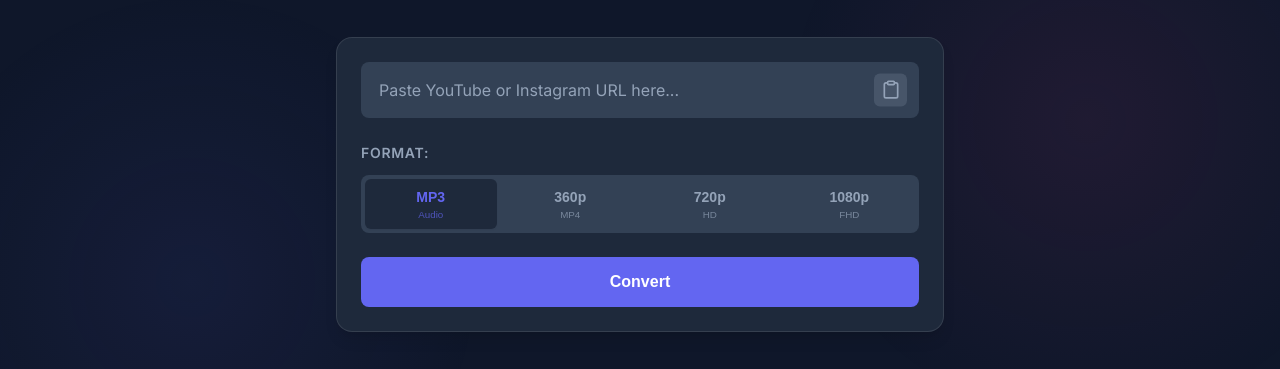
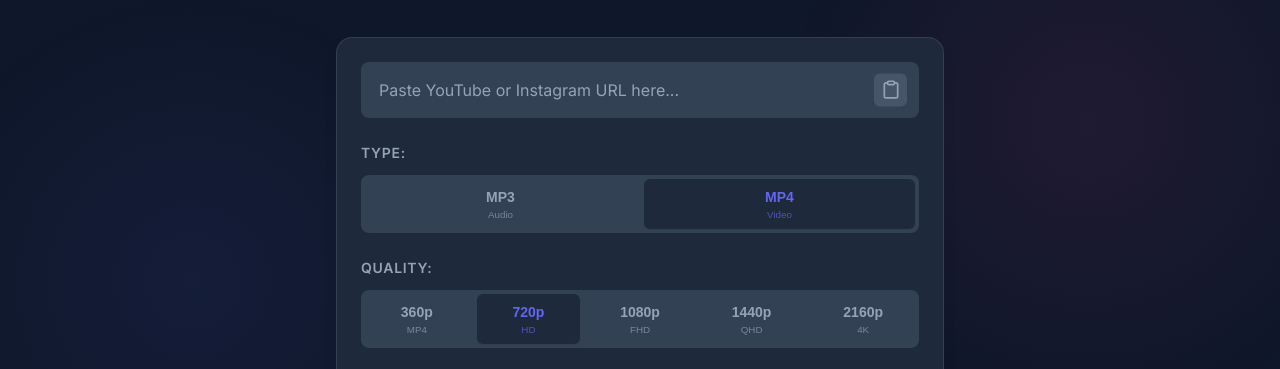
Before and after one commit to MTCodes01/Reelo, a plain HTML site: page frontend/index.html in a window 1280 px wide. Shown: the part 119-488 px from the top of the page. Drawn offline with Linux system fonts and the light colour scheme.

Commit message:
feat: Implement the initial HTML structure for the YT & Insta Converter frontend.

```diff
--- a/frontend/index.html
+++ b/frontend/index.html
@@ -42,23 +42,55 @@
                 </div>
 
                 <div class="format-selector">
-                    <label class="format-label">Format:</label>
-                    <div class="format-buttons">
-                        <button class="format-btn active" data-format="mp3">
+                    <label class="format-label">Type:</label>
+                    <div class="format-buttons" style="display: flex;">
+                        <button class="format-btn" data-format="audio" style="flex: 1;">
                             MP3
                             <span style="font-size: 0.7em; font-weight: 400; opacity: 0.7">Audio</span>
                         </button>
-                        <button class="format-btn" data-format="mp4-360">
+                        <button class="format-btn active" data-format="video" style="flex: 1;">
+                            MP4
+                            <span style="font-size: 0.7em; font-weight: 400; opacity: 0.7">Video</span>
+                        </button>
+                    </div>
+                </div>
+
+                <div class="format-selector hidden" id="audio-formats">
+                    <label class="format-label">Quality:</label>
+                    <div class="format-buttons" style="display: flex;">
+                        <button class="format-btn" data-format="mp3-128" style="flex: 1;">
+                            128kbps
+                            <span style="font-size: 0.7em; font-weight: 400; opacity: 0.7">MP3</span>
+                        </button>
+                        <button class="format-btn active" data-format="mp3-320" style="flex: 1;">
+                            320kbps
+                            <span style="font-size: 0.7em; font-weight: 400; opacity: 0.7">MP3</span>
+                        </button>
+                    </div>
+                </div>
+
+                <div class="format-selector active" id="video-formats">
+                    <label class="format-label">Quality:</label>
+                    <div class="format-buttons" style="display: flex;">
+                        <button class="format-btn" data-format="mp4-360" style="flex: 1;">
                             360p
                             <span style="font-size: 0.7em; font-weight: 400; opacity: 0.7">MP4</span>
                         </button>
-                        <button class="format-btn" data-format="mp4-720">
+                        <button class="format-btn active" data-format="mp4-720" style="flex: 1;">
                             720p
                             <span style="font-size: 0.7em; font-weight: 400; opacity: 0.7">HD</span>
                         </button>
-                        <button class="format-btn" data-format="mp4-1080">
+                        <button class="format-btn" data-format="mp4-1080" style="flex: 1;">
                             1080p
                             <span style="font-size: 0.7em; font-weight: 400; opacity: 0.7">FHD</span>
+                        </button>
+                        <button class="format-btn" data-format="mp4-1440" style="flex: 1;">
+                            1440p
+                            <span style="font-size: 0.7em; font-weight: 400; opacity: 0.7">QHD</span>
+                        </button>
+                        <button class="format-btn" data-format="mp4-2160" style="flex: 1;">
+                            2160p
+                            <span style="font-size: 0.7em; font-weight: 400; opacity: 0.7">4K</span>
                         </button>
                     </div>
                 </div>
```
